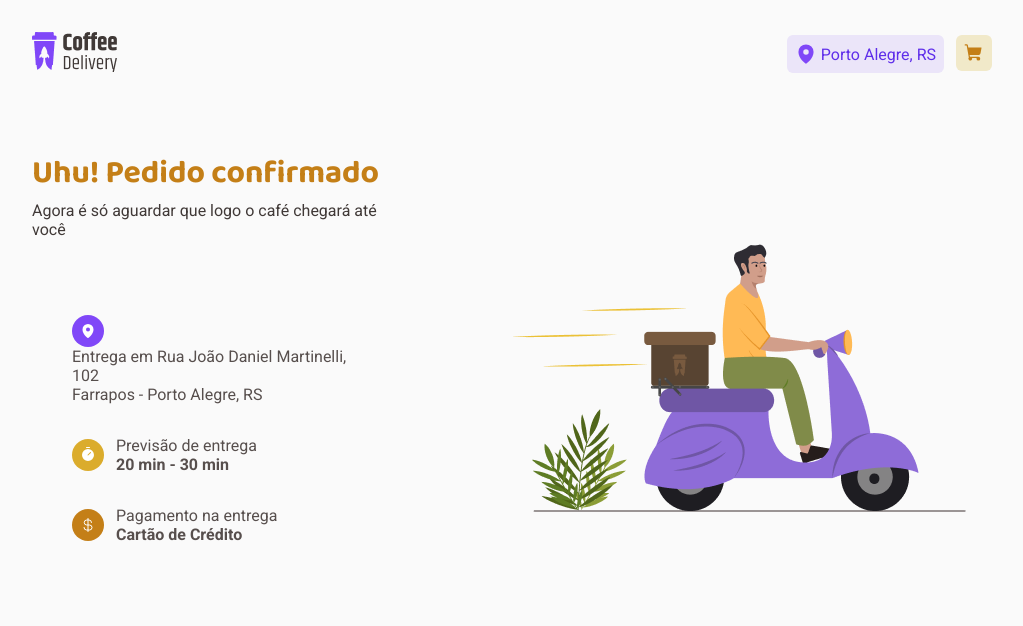
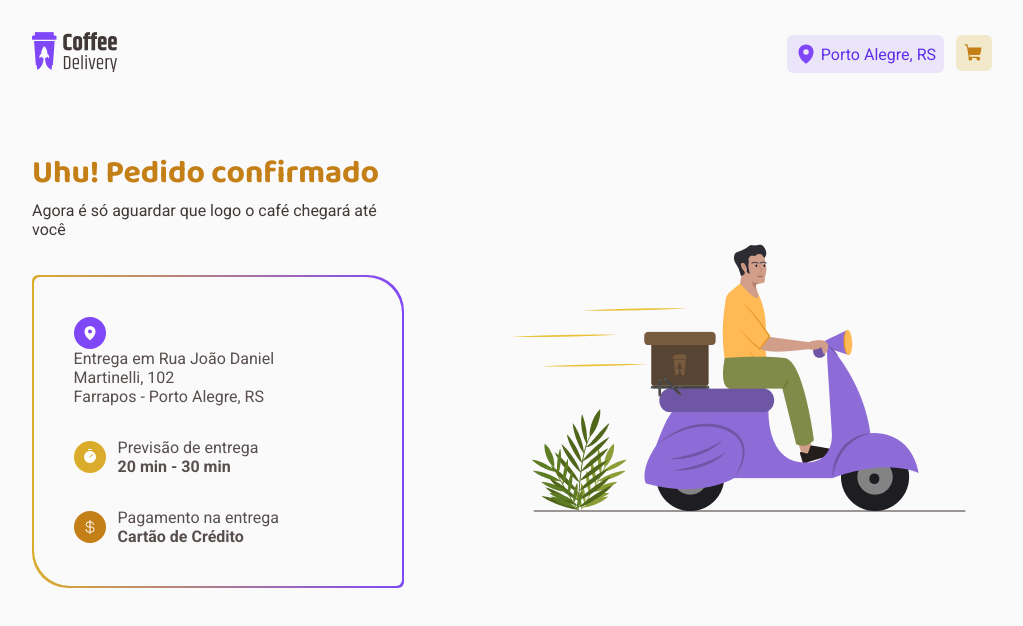
Before and after one commit to VitorFernandes-JS/02-desafio-coffee-delivery, a React (Vite) app: page /finished-order in a window 1280 px wide. Shown: the top 626 px of the page, without its empty margins (128-1151 px from the left). Built offline with nearby package versions, Linux system fonts and the light colour scheme.

Commit message:
fix: finish style page FinishedOrder

```diff
--- a/src/pages/FinishedOrder/index.tsx
+++ b/src/pages/FinishedOrder/index.tsx
@@ -12,7 +12,8 @@ import {
   DivTimer,
   DivDollar,
   Border,
-  DivImg
+  DivBody,
+  DivImg,
 } from "./style";
 export function FinishedOrder() {
   return (
@@ -26,6 +27,7 @@ export function FinishedOrder() {
           </Subtitle>
 
           <Border>
+            <DivBody>
               <DivMapAndText>
                 <DivMap>
                   <MapPin weight="fill" size={16} />
@@ -60,6 +62,7 @@ export function FinishedOrder() {
                   <strong> Cartão de Crédito</strong>
                 </div>
               </DivDollarAndText>
+            </DivBody>
           </Border>
         </DivTexts>
 
--- a/src/pages/FinishedOrder/style.ts
+++ b/src/pages/FinishedOrder/style.ts
@@ -7,7 +7,6 @@ export const ContainerFinishedOrder = styled.div`
   padding: 4rem 10rem;
 `;
 
-
 export const DivTexts = styled.div`
   display: flex;
   flex-direction: column;
@@ -15,7 +14,6 @@ export const DivTexts = styled.div`
   margin-right: 2rem;
 
   h1 {
-
     font-family: "Baloo 2", cursive;
     font-size: 2rem;
 
@@ -33,17 +31,28 @@ export const Subtitle = styled.span`
   margin-bottom: 2.25rem;
 `;
 
-export const Border = styled.div`
-  background-color: none;
-  border: 1px solid linear-gradient(#FFC700 50%, #FFC700 100%);
-
+export const DivBody = styled.div`
+  background-color: ${(props) => props.theme.background};
+  padding: 2.5rem;
 
   border-bottom-left-radius: 36px;
   border-top-right-radius: 36px;
   border-top-left-radius: 6px;
   border-bottom-right-radius: 6px;
+`;
 
-  padding: 2.50rem;
+export const Border = styled.div`
+  padding: 0.10rem;
+  position: relative;
+  background: linear-gradient(
+    90deg,
+    ${(props) => props.theme.yellow} 0%,
+    ${(props) => props.theme.purple} 100%
+  );
+  border-bottom-left-radius: 36px;
+  border-top-right-radius: 36px;
+  border-top-left-radius: 6px;
+  border-bottom-right-radius: 6px;
 `;
 
 export const DivMapAndText = styled.div`
@@ -133,4 +142,4 @@ export const DivDollar = styled.div`
 export const DivImg = styled.div`
   margin-top: 3.75rem;
   margin-left: 4rem;
-`
+`;
```
Lines whose indentation alone changed are shown as unchanged.
